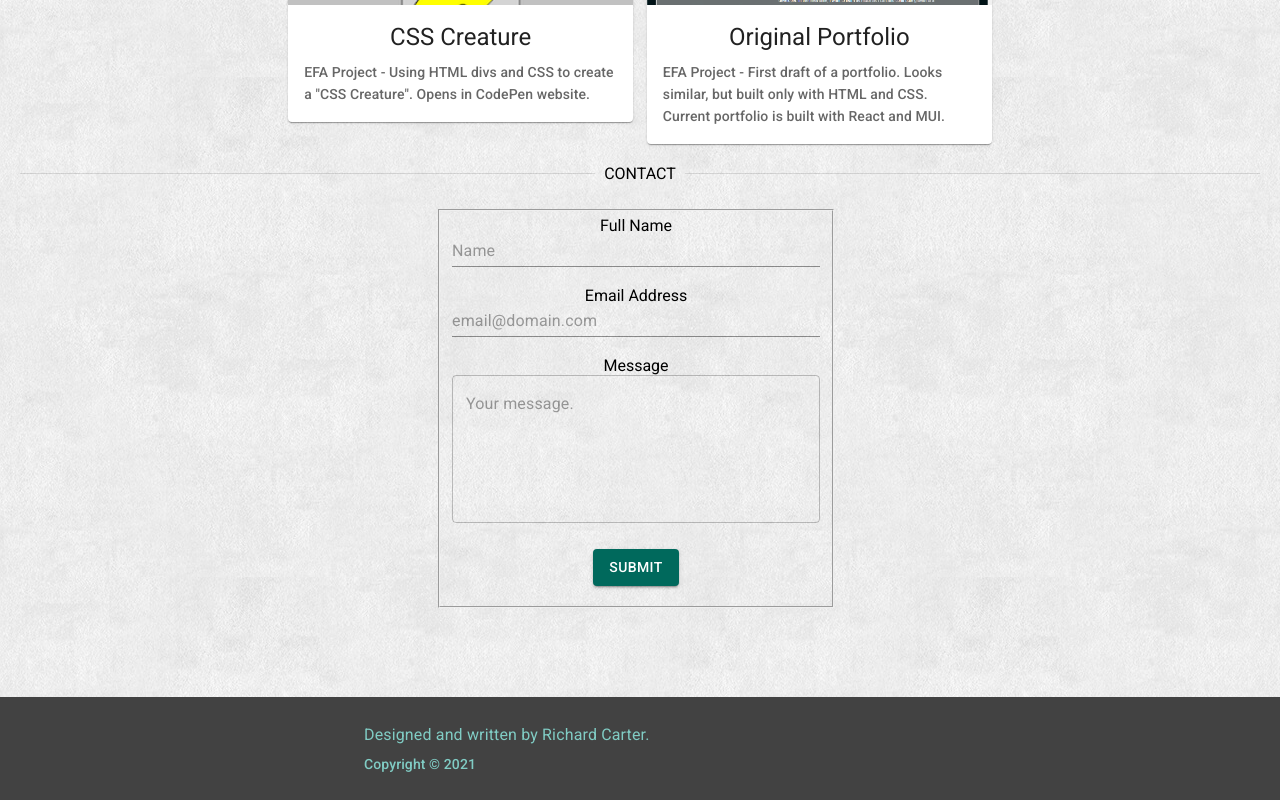
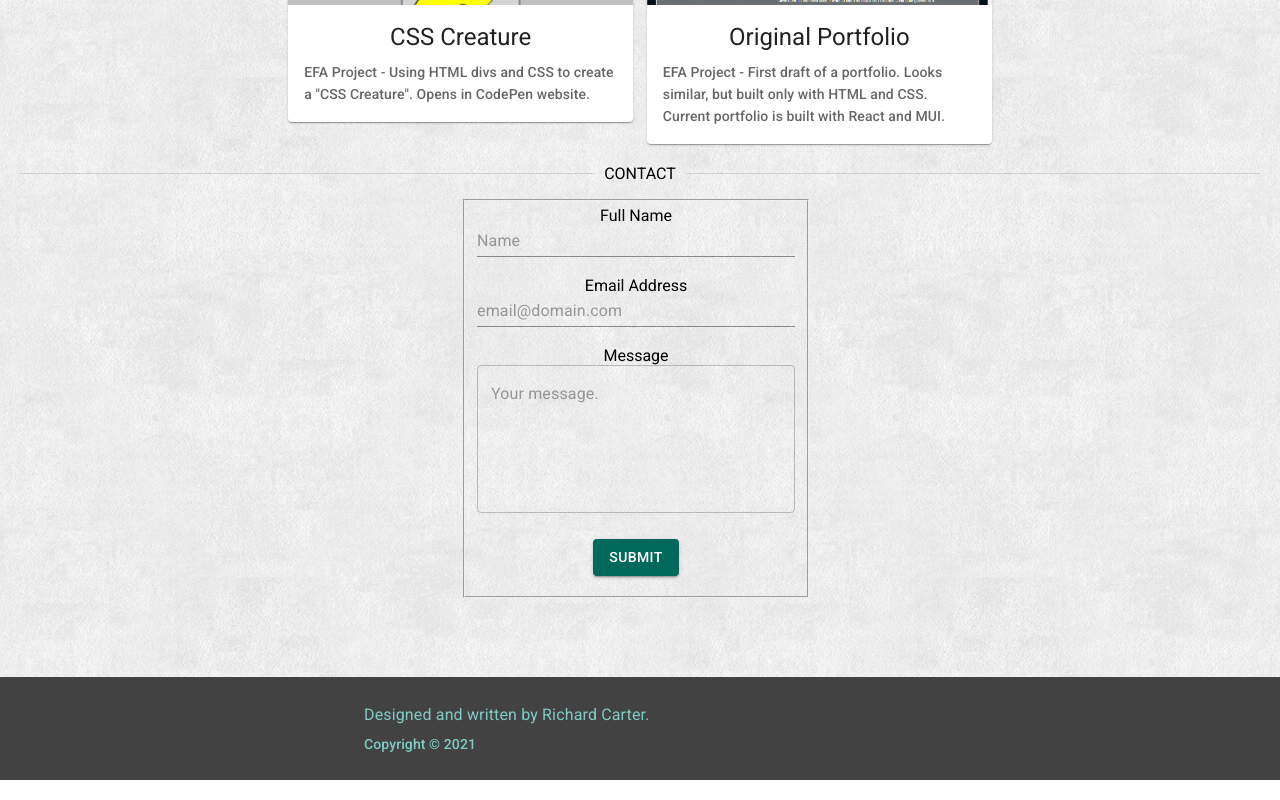
Before and after one commit to rcartr/rcartr.github.io, a React (Create React App) app: page / in a window 1280 px wide. Shown: the part 923-1723 px from the top of the page. Built offline with nearby package versions, Linux system fonts and the light colour scheme.

Commit message:
contact form tweaking

```diff
--- a/src/App.css
+++ b/src/App.css
@@ -27,6 +27,5 @@ body {
 }
 
 #fs-frm {
-  width: 400px;
-  margin: 10px;
+  width: 350px;
 }
--- a/src/components/Body.js
+++ b/src/components/Body.js
@@ -179,7 +179,9 @@ function Body() {
                 </Grid>
                 <Divider>CONTACT</Divider>
                 <Grid container maxWidth="90%" padding="20px" direction="row" spacing={1} justifyContent="center" rowSpacing={3}>
-                <ContactMe />
+                    {/* <Grid item xs={12} sm={6} md={4}> */}
+                        <ContactMe />
+                    {/* </Grid> */}
                 </Grid>
                     </center>
             </Box>
--- a/src/components/ContactMe.js
+++ b/src/components/ContactMe.js
@@ -6,7 +6,7 @@ import TextField  from '@mui/material/TextField';
 
 const ContactMe = () => {
     return(
-        <Box className="contactBox" width="450" sx={{ padding: '10px', margin: '10px' }}>
+        <Box className="contactBox" width="390" sx={{ padding: '10px', margin: '10px' }}>
             <form id="fs-frm" name="simple-contact-form" accept-charset="utf-8" action="https://formspree.io/f/xeqvrzww" method="post">
                 <fieldset id="fs-frm-inputs">
                     <label for="full-name">Full Name</label><br/>
```
